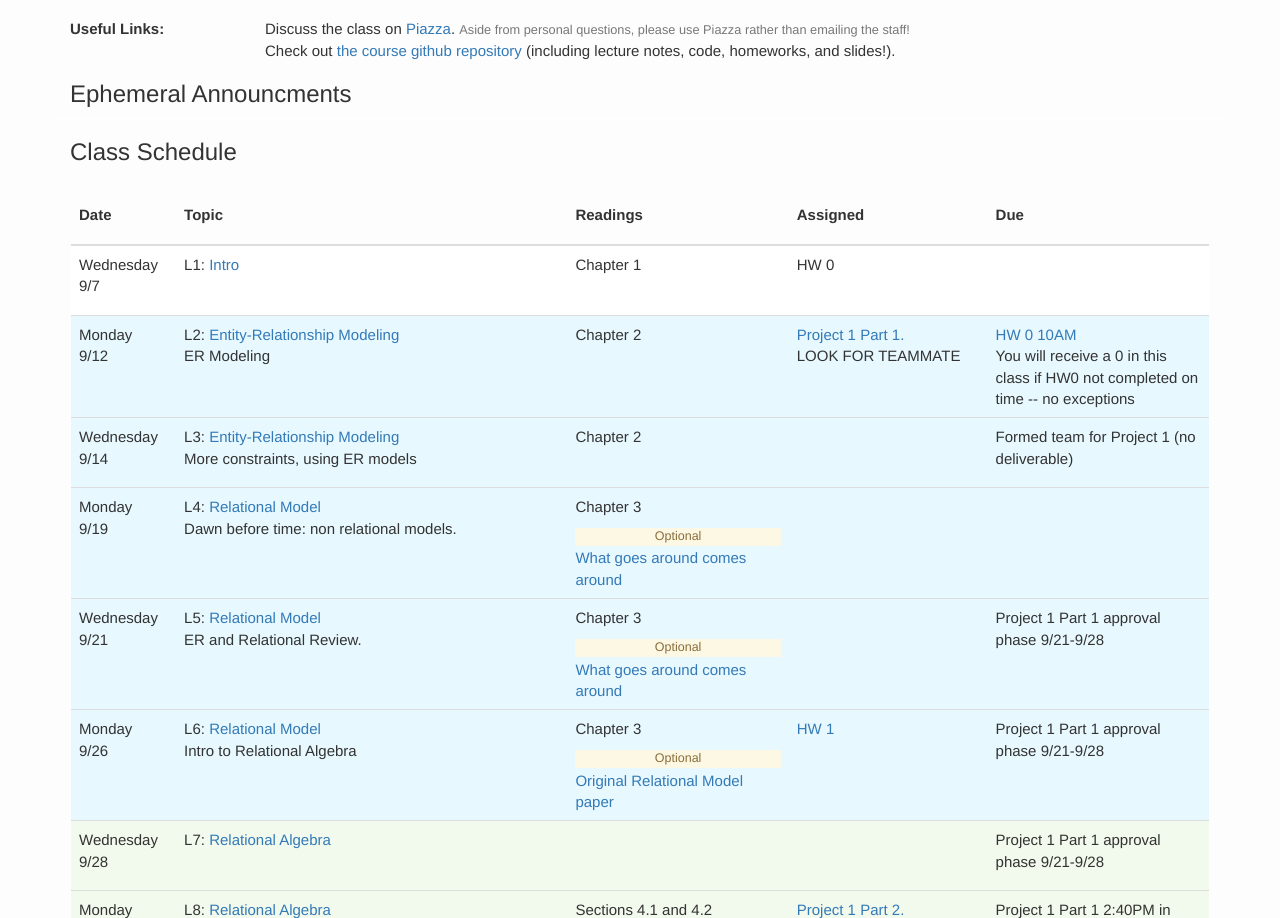
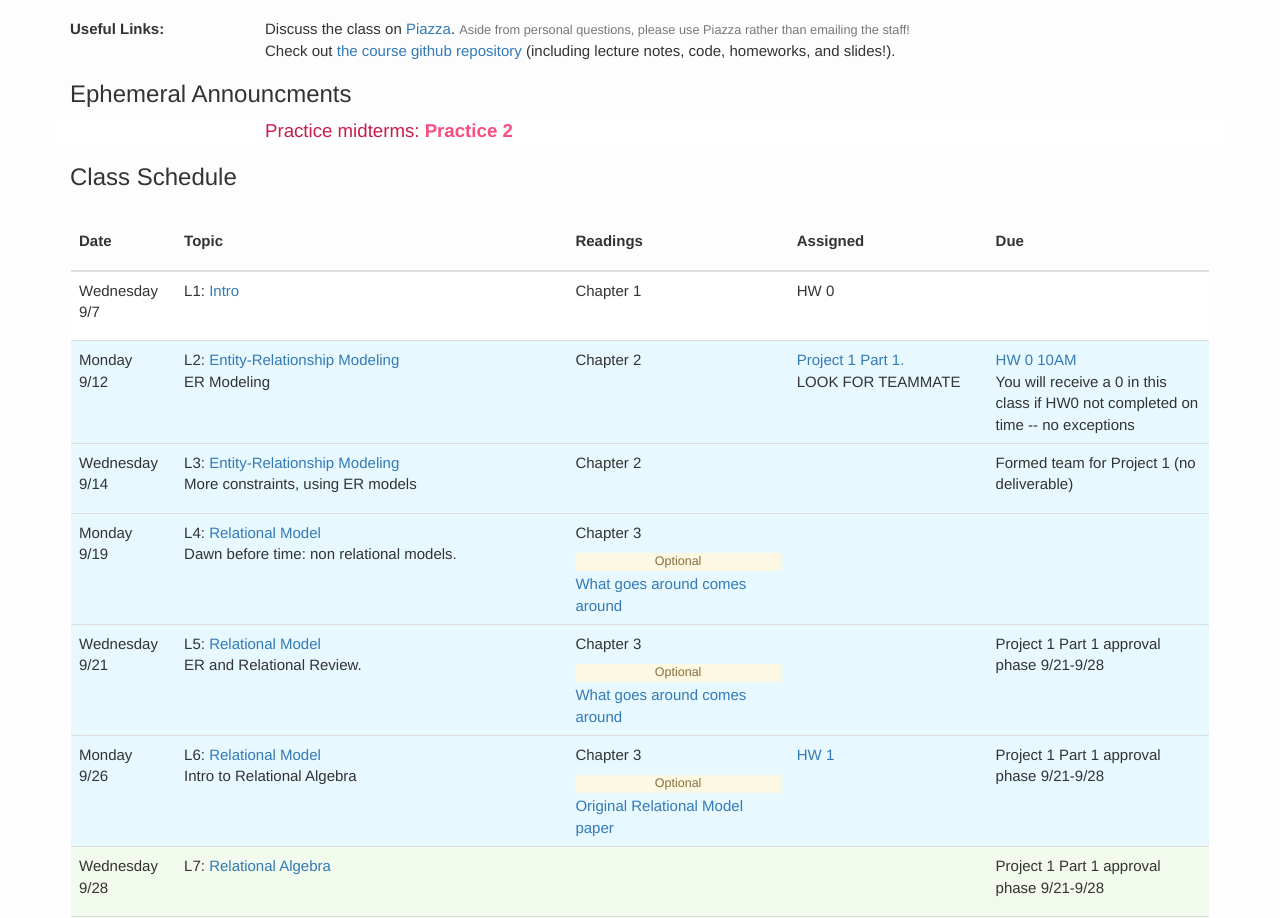
Before and after one commit to tsellam/syllabus, a plain HTML site: page ewu.html in a window 1280 px wide. Shown: the part 920-1838 px from the top of the page. Drawn offline with Linux system fonts and the light colour scheme.

Commit message:
updated website

```diff
--- a/ewu.html
+++ b/ewu.html
@@ -211,6 +211,11 @@
     <div class="row announce">
       <div class="col-md-2 "></div>
       <div class="col-md-8 ">
+        <div>
+          Practice midterms:
+          <a href="https://github.com/w4111/syllabus/blob/master/reading/midterm1-practice1.pdf>Practice 1</a> and
+          <a href="https://github.com/w4111/syllabus/blob/master/reading/midterm1-practice2.pdf>Practice 2</a>
+        </div>
       </div>
     </div>
 
```
